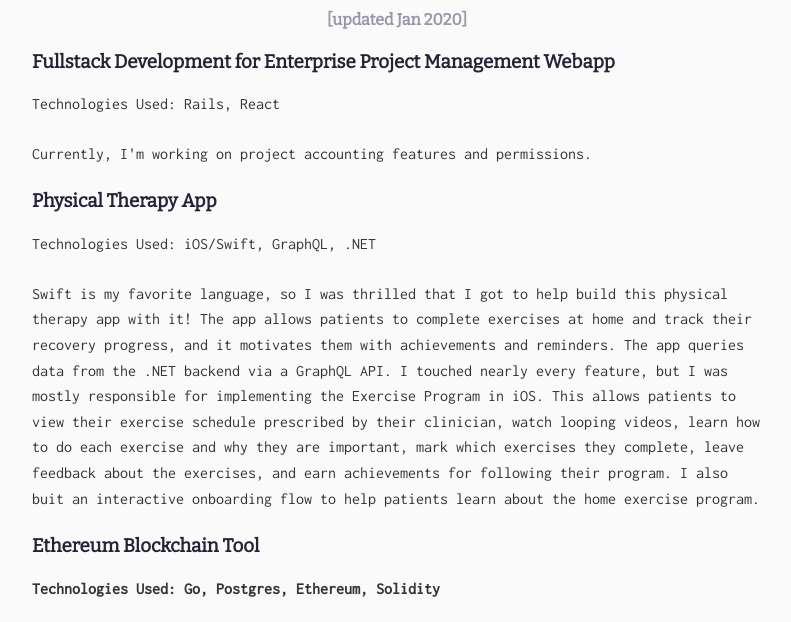
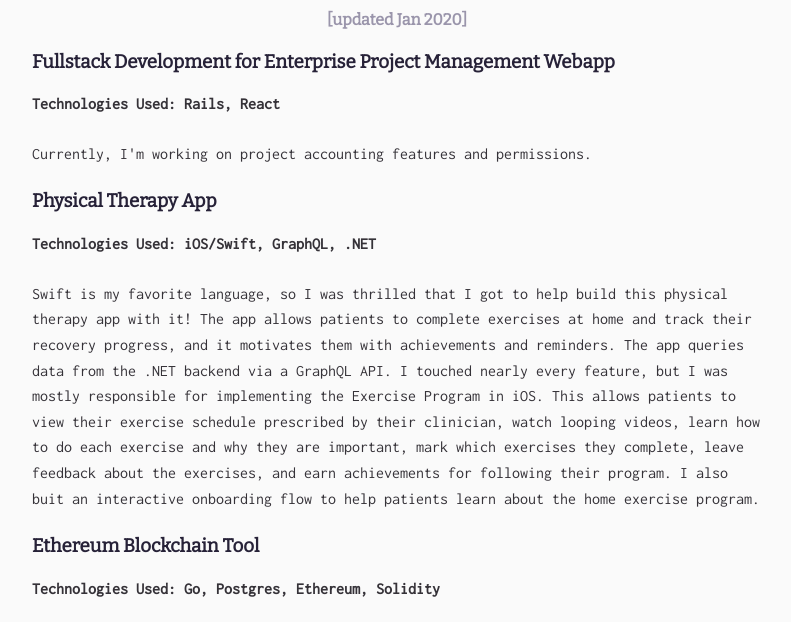
Before and after one commit to aaizuss/aaizuss.github.io, a plain HTML site: page work.html in a window 1280 px wide. Shown: the part 140-762 px from the top of the page, without its empty margins (243-1034 px from the left). Drawn offline with nearby package versions, Linux system fonts and the light colour scheme.

Commit message:
Fix styling inconsistency

```diff
--- a/work.html
+++ b/work.html
@@ -13,11 +13,11 @@
       <h4 class='update-note'>[updated Jan 2020]</h4>
 
       <h3>Fullstack Development for Enterprise Project Management Webapp</h3>
-      <p>Technologies Used: Rails, React</p>
+      <p><strong>Technologies Used: Rails, React</strong></p>
       <p>Currently, I'm working on project accounting features and permissions.</p>
 
       <h3>Physical Therapy App</h3>
-      <p>Technologies Used: iOS/Swift, GraphQL, .NET</p>
+      <p><strong>Technologies Used: iOS/Swift, GraphQL, .NET</strong></p>
       <p>
         Swift is my favorite language, so I was thrilled that I got to help build this physical therapy app with it! The app allows patients to complete exercises at home and track their recovery progress, and it motivates them with achievements and reminders.
         The app queries data from the .NET backend via a GraphQL API. I touched nearly every feature, but I was mostly responsible for implementing the Exercise Program in iOS.
```
